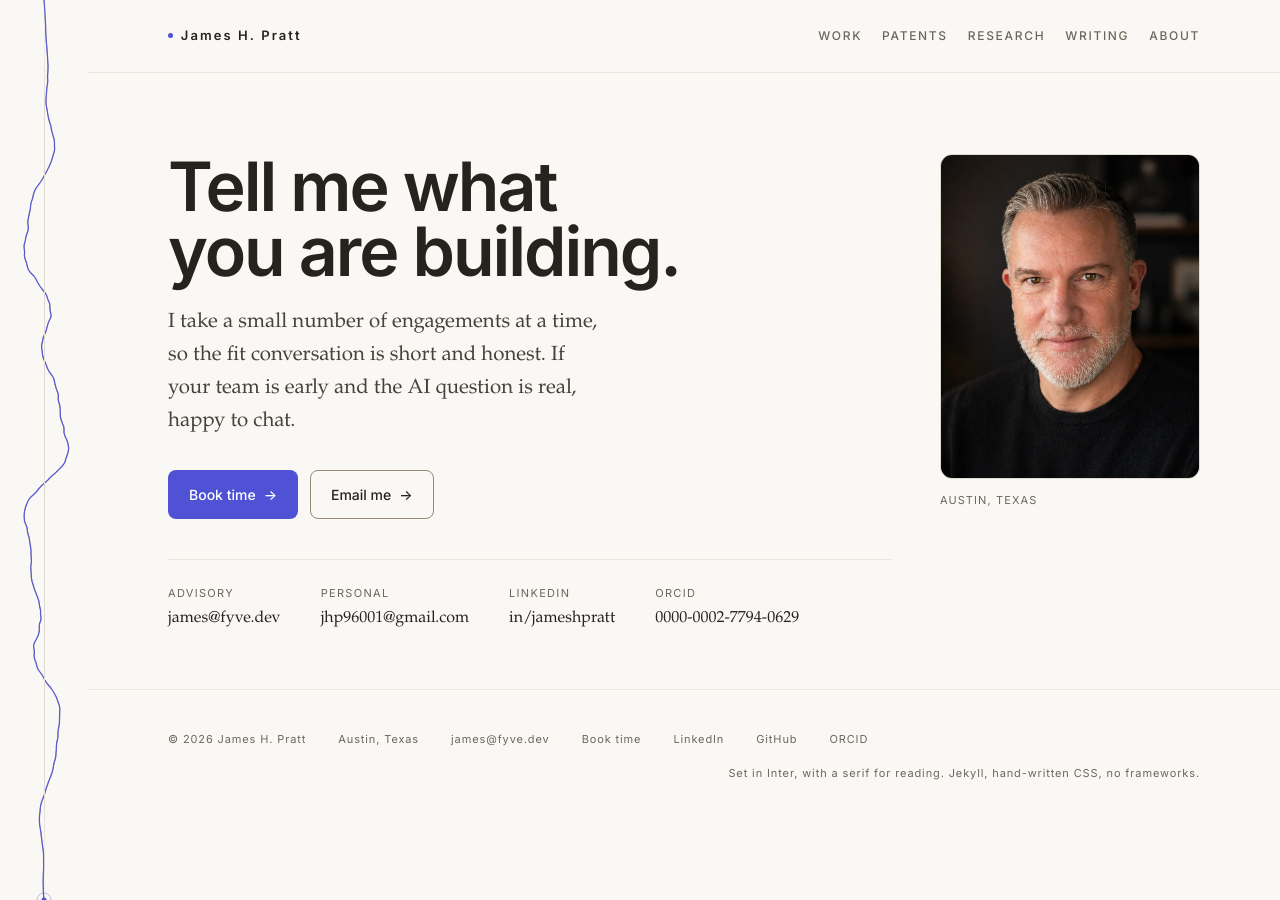
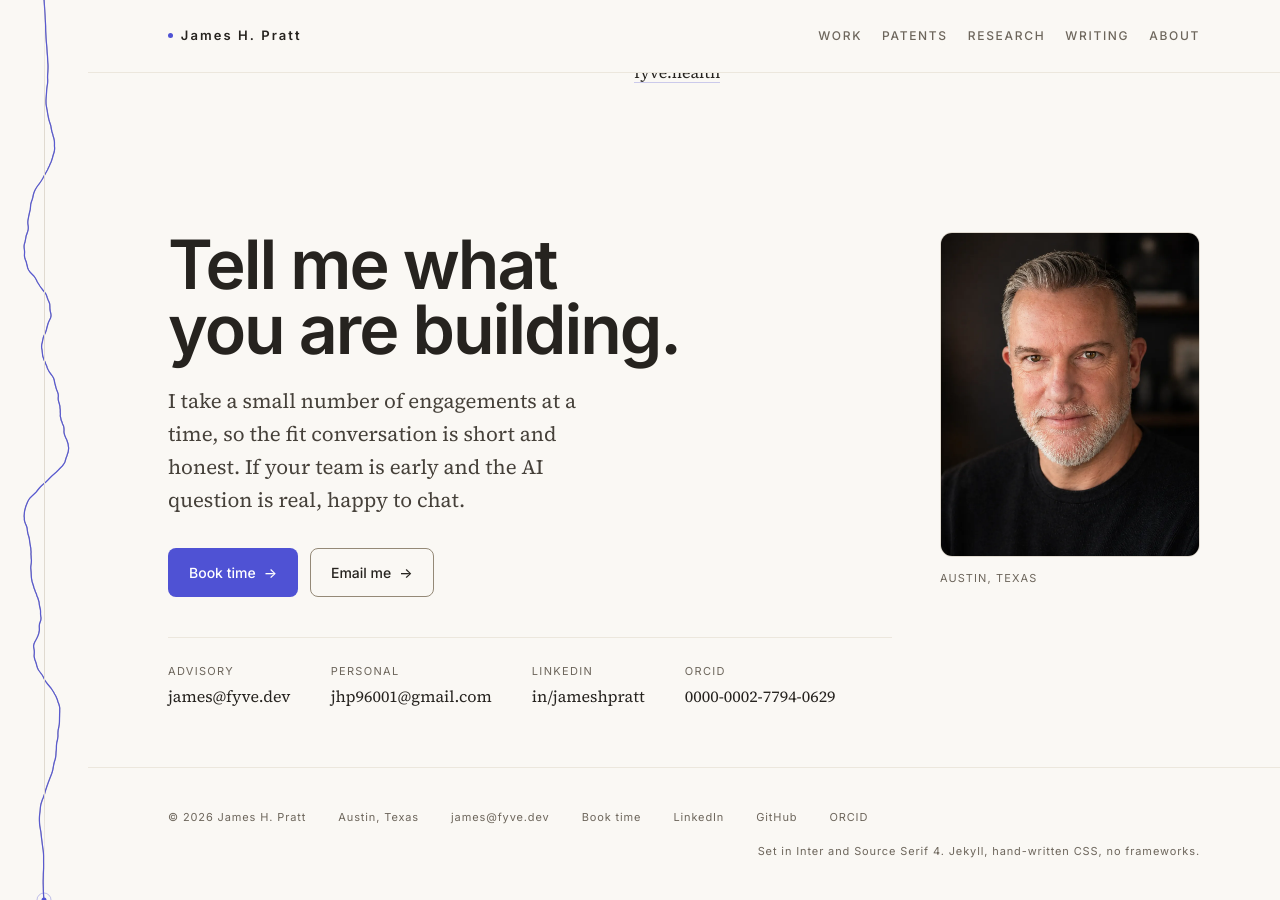
Before and after one commit to prattatx/prattatx.github.io, a Jekyll site: the page built from index.html, in a window 1280 px wide and 900 px high, scrolled down 3330 px. Built offline with Jekyll 4.4.1, drawn with Linux system fonts in a browser that asks for light colours; the list of posts is cut into pages by our own code.

Commit message:
Self-host Source Serif 4 so body copy renders in the intended face
design.md specified Source Serif 4 for the body role but the woff2 never
landed, so every paragraph on the site was falling back to Iowan Old Style
on macOS and Georgia everywhere else. This was the largest remaining gap
in the v2 light system.

Source Serif 4 is variable on the wght axis, so two files cover every use:
one roman and one italic, each spanning 200 to 900. Body sits at 400 and
strong at 600, both drawn from the roman file, so no synthetic bolding.
The italic file is the full variable range rather than a pinned 400
instance, which keeps emphasis inside strong from being synthesised too.

The roman is preloaded alongside inter-400 because body copy is now the
largest block of above-the-fold text. The colophon names the face instead
of hedging with "a serif for reading", and the token comment no longer
describes the fallback as the shipping state.

Adds assets/fonts/LICENSE-OFL.md. Both bundled families are OFL 1.1 and
the licence requires its text to travel with the fonts; only the site's
own GPL-3.0 LICENSE was present, so Inter was already bare.

```diff
--- a/_layouts/default.html
+++ b/_layouts/default.html
@@ -22,6 +22,7 @@
   <meta name="color-scheme" content="light">
 
   <link rel="preload" href="/assets/fonts/inter-400.woff2" as="font" type="font/woff2" crossorigin>
+  <link rel="preload" href="/assets/fonts/source-serif-4-var.woff2" as="font" type="font/woff2" crossorigin>
   <link rel="stylesheet" href="/assets/css/main.css">
   <link rel="alternate" type="application/atom+xml" title="{{ site.author }}" href="/blog/atom.xml">
   {% include analytics.html %}
@@ -58,7 +59,7 @@
       <a href="https://www.linkedin.com/in/jameshpratt">LinkedIn</a>
       <a href="https://github.com/prattatx">GitHub</a>
       <a href="https://orcid.org/0000-0002-7794-0629">ORCID</a>
-      <span class="right">Set in Inter, with a serif for reading. Jekyll, hand-written CSS, no frameworks.</span>
+      <span class="right">Set in Inter and Source Serif 4. Jekyll, hand-written CSS, no frameworks.</span>
     </div>
   </footer>
 
--- a/assets/css/main.css
+++ b/assets/css/main.css
@@ -41,13 +41,27 @@
   font-weight: 700; font-style: normal; font-display: swap;
 }
 
+/* Source Serif 4 is variable on the wght axis, so one file per style covers
+   the whole range. Body sits at 400, strong at 600, both from the roman file.
+   OFL 1.1, latin subset, sourced from Google Fonts. */
+@font-face {
+  font-family: 'Source Serif 4';
+  src: url('/assets/fonts/source-serif-4-var.woff2') format('woff2');
+  font-weight: 200 900; font-style: normal; font-display: swap;
+}
+@font-face {
+  font-family: 'Source Serif 4';
+  src: url('/assets/fonts/source-serif-4-var-italic.woff2') format('woff2');
+  font-weight: 200 900; font-style: italic; font-display: swap;
+}
+
 /* ---------- 2. Tokens ---------- */
 
 :root {
   /* Sans carries structure, serif carries reading. Inverted from v1, and the
      main reason this no longer reads like a monitoring dashboard.
-     --font-body falls back to Iowan Old Style / Georgia until the
-     Source Serif 4 woff2 lands in assets/fonts/. */
+     Source Serif 4 is self-hosted; the stack behind it is the fallback
+     if the woff2 fails to load. */
   --font-display: 'Inter', 'SF Pro Display', system-ui, sans-serif;
   --font-ui:      'Inter', 'SF Pro Text', system-ui, sans-serif;
   --font-body:    'Source Serif 4', 'Iowan Old Style', 'Palatino Linotype',
```
Also changed, not shown: assets/fonts/LICENSE-OFL.md (added, +110 -0 lines), assets/fonts/source-serif-4-var-italic.woff2 (added), assets/fonts/source-serif-4-var.woff2 (added).
